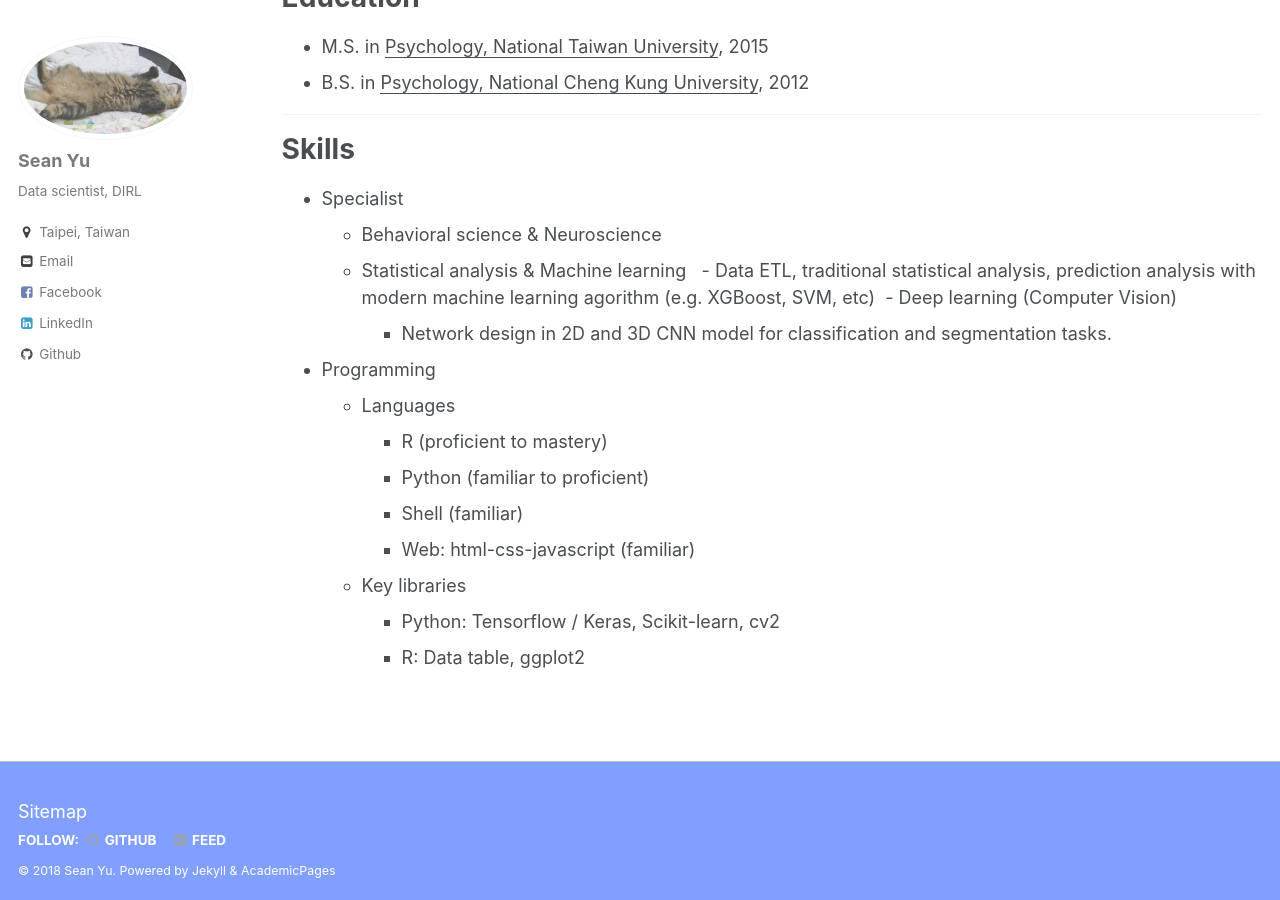
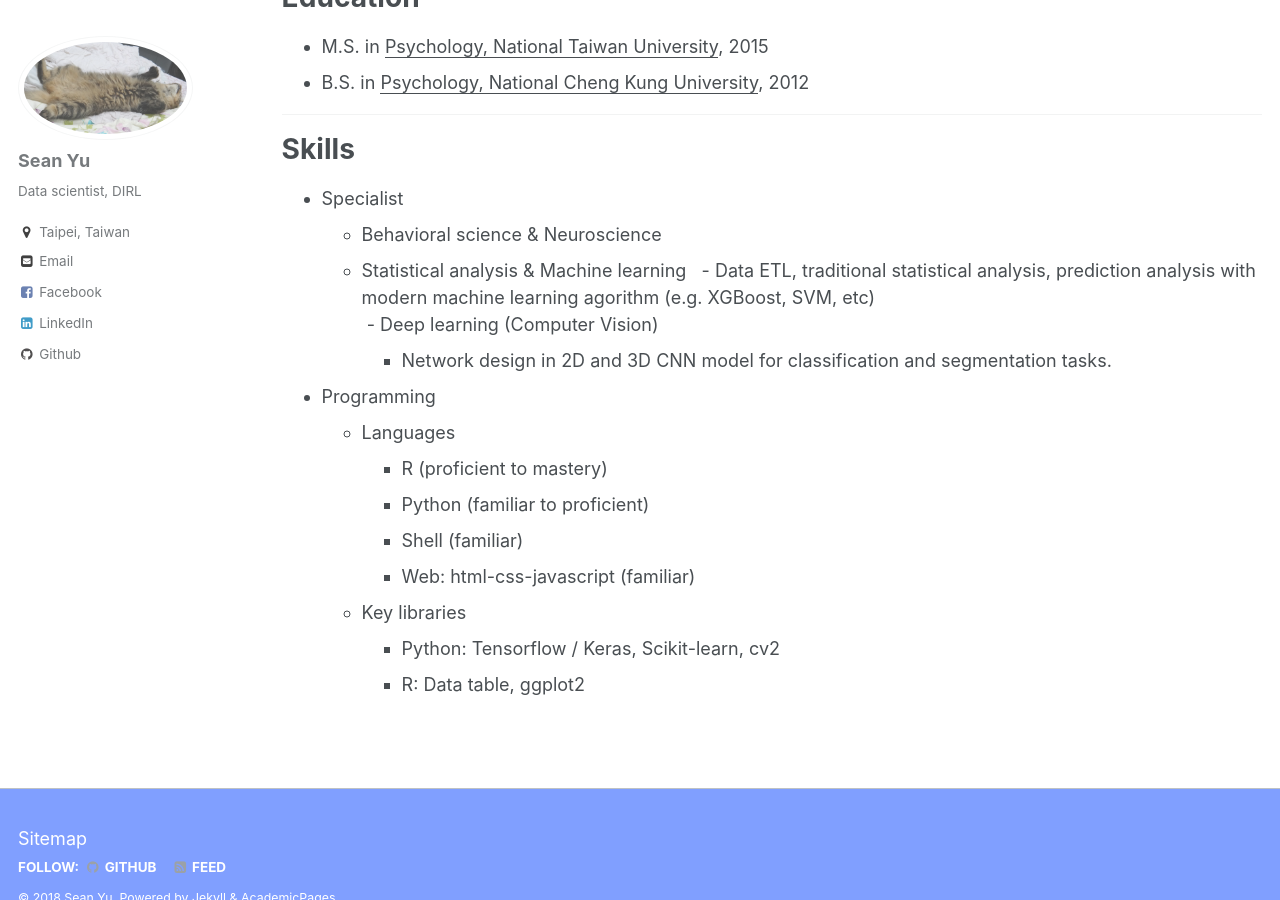
Before and after one commit to vashineyu/vashineyu.github.io, a Jekyll site: the page built from _pages/cv.md, in a window 1280 px wide and 900 px high, scrolled down 1618 px. Built offline with Jekyll 4.4.1, drawn with Linux system fonts in a browser that asks for light colours.

Commit message:
Update cv.md

```diff
--- a/_pages/cv.md
+++ b/_pages/cv.md
@@ -62,7 +62,7 @@ Skills
 * Specialist
   - Behavioral science & Neuroscience
   - Statistical analysis & Machine learning
-    - Data ETL, traditional statistical analysis, prediction analysis with modern machine learning agorithm (e.g. XGBoost, SVM, etc)
+    - Data ETL, traditional statistical analysis, prediction analysis with modern machine learning agorithm (e.g. XGBoost, SVM, etc) <br>
   - Deep learning (Computer Vision)
     - Network design in 2D and 3D CNN model for classification and segmentation tasks.
 * Programming
```
